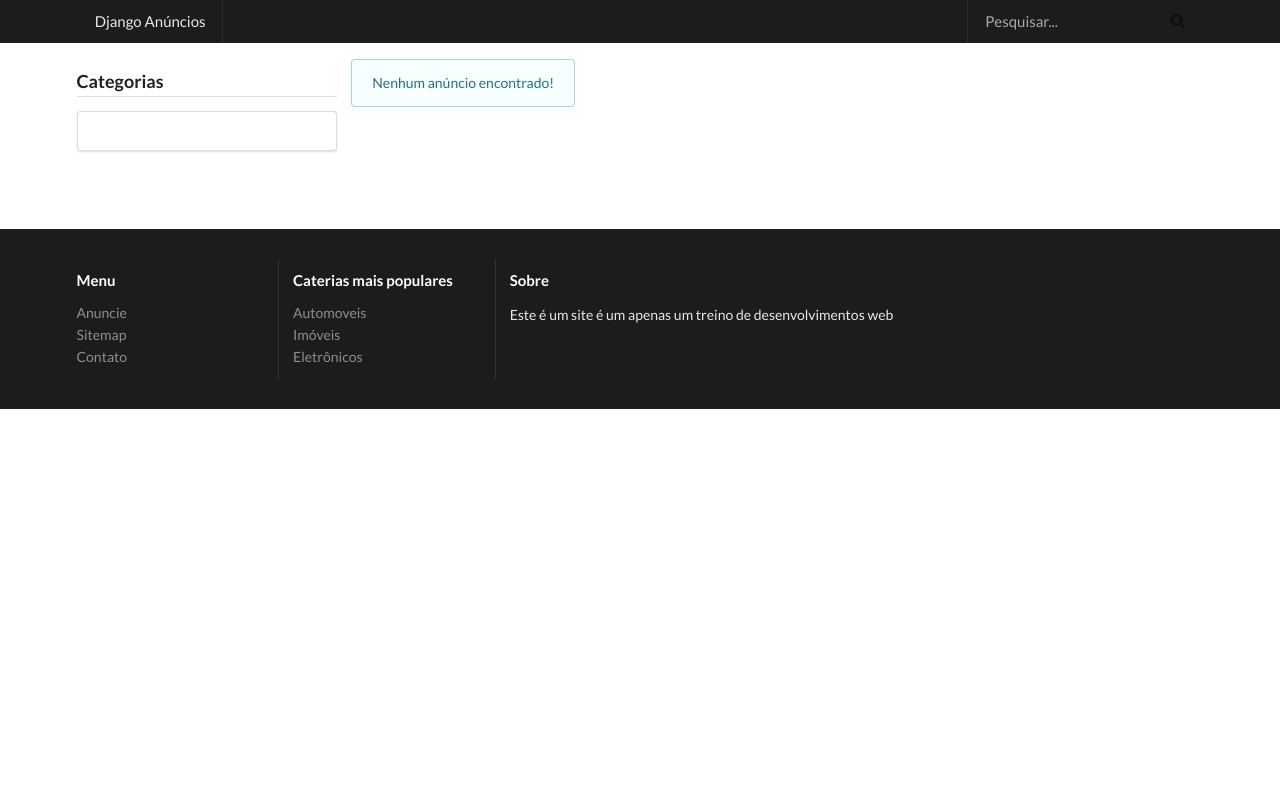
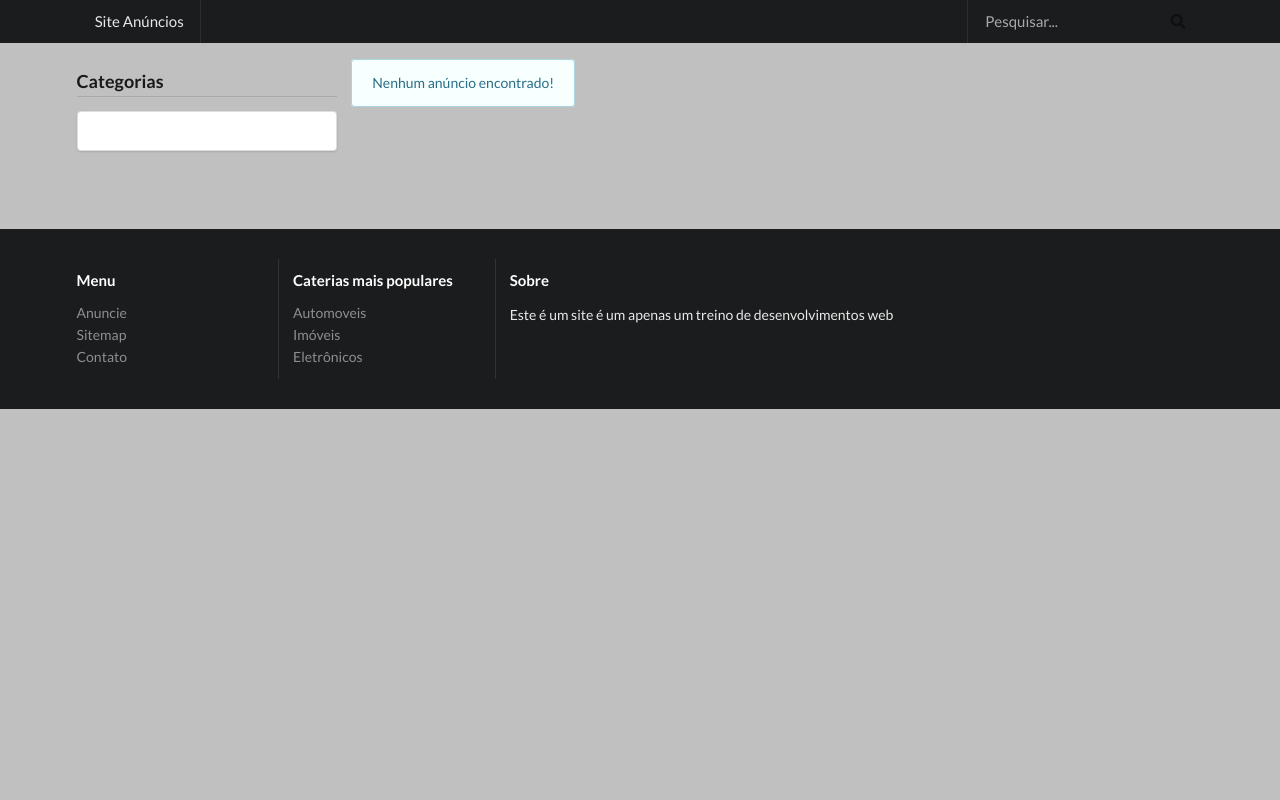
Before and after one commit to viniciusddrft/site_de_anuncios, a Django app: template anuncios/templates/home.html in a window 1280 px wide. Run offline with Django 3.2, Linux system fonts and the light colour scheme; the template is opened without the code that fills it, so the values that code supplies are empty.

Commit message:
mudando o front

```diff
--- /dev/null
+++ b/anuncios/static/anuncios/css/estilo.css
@@ -0,0 +1,3 @@
+body{
+	background-color: #C0C0C0;
+}
--- a/anuncios/templates/base.html
+++ b/anuncios/templates/base.html
@@ -6,16 +6,17 @@
 	<meta http-equiv="Content-Type" content="text/html" charset="utf-8">
     <title> SITE </title>
     <link rel="stylesheet" href="{% static 'anuncios/css/semantic.min.css' %}">
+    <link rel="stylesheet" href="{% static 'anuncios/css/estilo.css' %}">
 </head>
 
 <body>
 
 
-<div class="ui large inverted attached menu">
+<div class="ui large inverted attached menu" id="menu">
 	<div class="ui container">
 	    <a href="{% url 'home' %}" class="ui item">
 			<div class="header">
-				Django Anúncios
+				Site Anúncios
 			</div>
 		</a>
 	    <div class="right menu">
```
